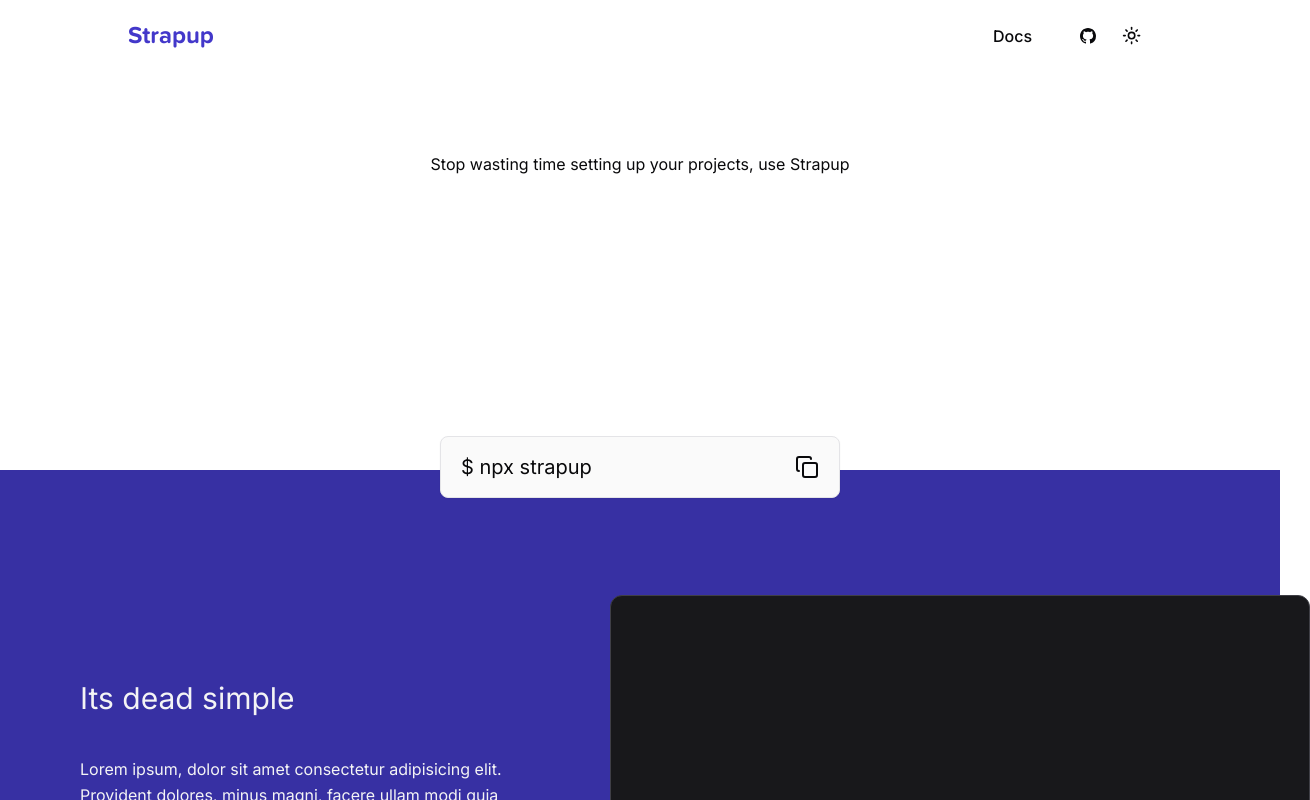
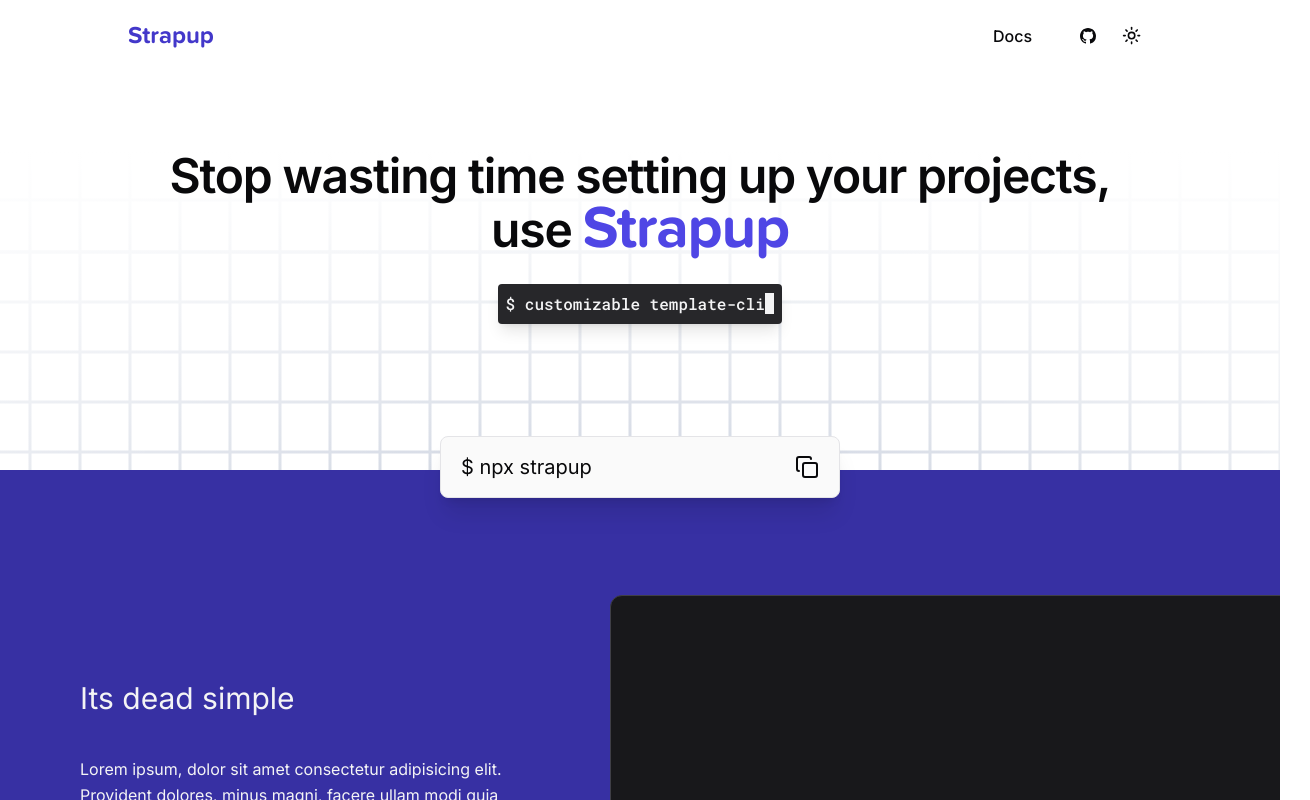
Before and after one commit to xDepcio/strapup, a Next.js app: page / in a window 1280 px wide. Shown: the top 800 px of the page, 1310 px wide, since content can reach past the window. Built offline with nearby package versions, Linux system fonts and the light colour scheme.

Commit message:
added hero header

```diff
--- a/app/globals.css
+++ b/app/globals.css
@@ -79,3 +79,22 @@
 .font-proxima-soft {
   font-family: 'proxima-soft', sans-serif;
 }
+
+#bg-geo {
+  background-image: url("http://localhost:3000/hero-geo.svg");
+  position: absolute;
+  width: 1920px;
+  height: 1080px;
+  z-index: -1;
+}
+
+#innger-bg-geo {
+  /* background-color: blue; */
+  background: rgb(255, 255, 255);
+  background: radial-gradient(circle, rgba(255, 255, 255, 0) 0%, rgba(255, 255, 255, 1) 100%), linear-gradient(180deg, rgba(255, 255, 255, 1) 0%, rgba(0, 212, 255, 0) 100%);
+  object-fit: scale-down;
+  width: 1920px;
+  height: 1080px;
+  position: absolute;
+  z-index: 20;
+}
--- a/app/page.tsx
+++ b/app/page.tsx
@@ -1,15 +1,22 @@
 import { Button } from "@/components/ui/button";
+import { ProximaSoft, robotoMono } from "@/lib/fonts";
+import { cn } from "@/lib/utils";
 import { Copy } from "lucide-react";
+import Image from "next/image";
 
 export default async function Home() {
     return (
-        <main className="min-h-screen flex items-center flex-col h-[200vh]">
-            <section className="w-full flex justify-center h-64 mt-20">
-                <div>
-                    <p>Stop wasting time setting up your projects, <span>use Strapup</span></p>
+        <main className="min-h-screen flex items-center flex-col h-[200vh] overflow-hidden">
+            <section className="w-full flex justify-start h-64 mt-20 flex-col items-center relative">
+                <h1 id="header-main" className={cn("", "text-5xl font-semibold tracking-tight text-center")}>Stop wasting time setting up your projects, <span className="block text-center"><span>use</span> <span className={cn(ProximaSoft.className, "text-6xl text-indigo-600 font-bold")}>Strapup</span></span>
+                </h1>
+                <p className={cn(robotoMono.className, "mt-6 font-medium bg-zinc-800 text-zinc-100 py-2 px-2 shadow-lg rounded-sm")}><span className="">$</span> customizable template-cli<span className="bg-zinc-100">.</span></p>
+                <div id="bg-geo" className="">
+                    <div id="innger-bg-geo"></div>
+                    {/* <Image alt="" src={'./hero-geo.svg'} width={1920} height={200} className="absolute -bottom-[200px] -z-20" /> */}
                 </div>
             </section>
-            <section className="relative top-7 bg-zinc-50 shadow-sm border-[1px] rounded-lg py-4 px-5 w-[400px]">
+            <section className="relative top-7 bg-zinc-50 shadow-xl border-[1px] rounded-lg py-4 px-5 w-[400px]">
                 <div className=" flex items-center justify-between">
                     <p className="text-xl">$ npx strapup</p>
                     <div className="flex items-center justify-center">
--- a/lib/fonts.ts
+++ b/lib/fonts.ts
@@ -1,4 +1,5 @@
 import localFont from 'next/font/local'
+import { Roboto_Mono } from 'next/font/google'
 
 export const ProximaSoft = localFont({
     src: [
@@ -44,3 +45,7 @@
         },
     ]
 })
+
+export const robotoMono = Roboto_Mono({
+    subsets: ["latin"]
+})
```
Also changed, not shown: public/hero-geo.svg (added), 1 other file (tests, documents, lock files or other folders).
